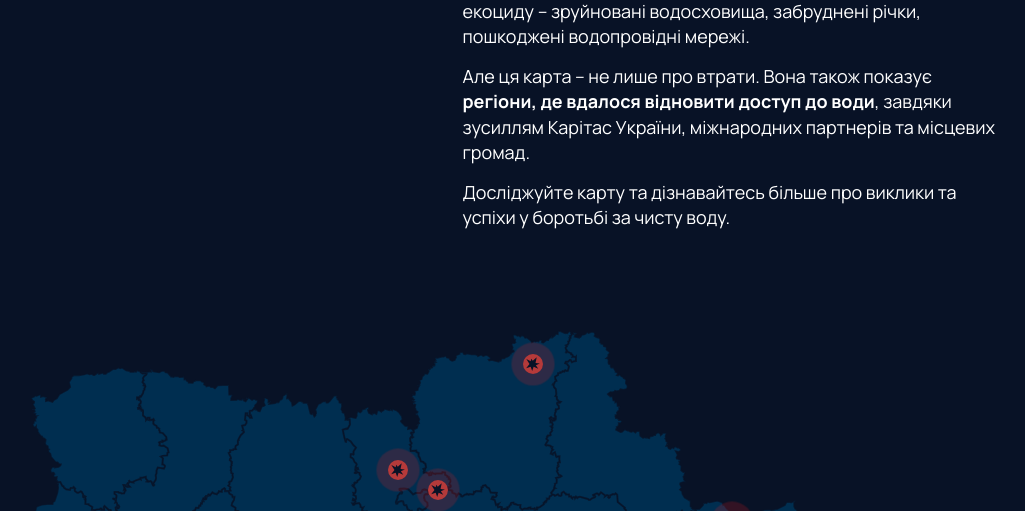
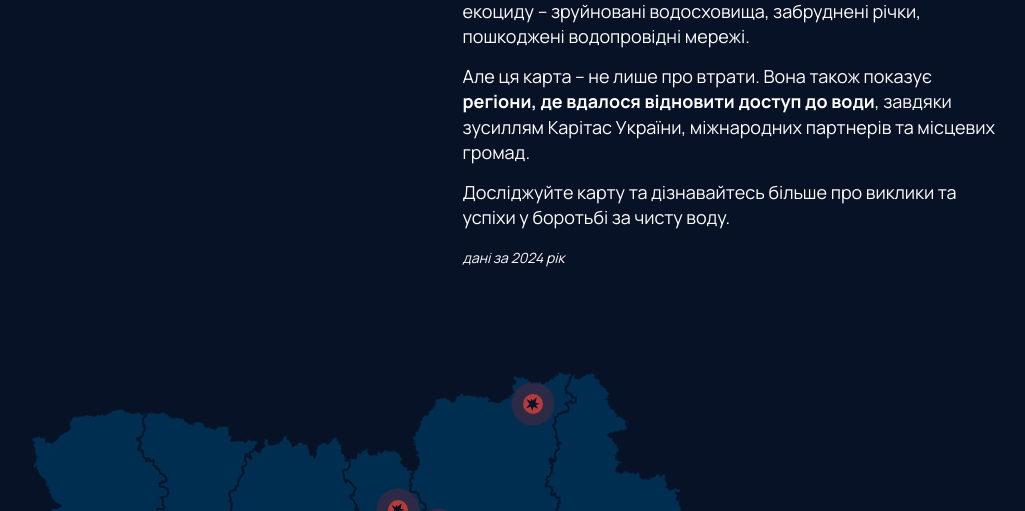
Before and after one commit to kseniia90/Wash_in_War, a PHP site: page / in a window 1280 px wide. Shown: the part 2421-2932 px from the top of the page, without its empty margins (192-1217 px from the left). Run offline with PHP 8.4, Linux system fonts and the light colour scheme.

Commit message:
Add note

```diff
--- a/en/index.html
+++ b/en/index.html
@@ -112,6 +112,7 @@
                         <p>An interactive map displays the real scale of the war's impact on Ukraine's water resources. You can see ecocide sites – destroyed reservoirs, polluted rivers, and damaged water supply networks.</p>
                         <p>But this map is not only about losses. It also highlights <b>regions where access to water has been restored</b> thanks to the efforts of Caritas Ukraine, international partners, and local communities.</p>
                         <p>Explore the map to learn more about the challenges and successes in the fight for clean water.</p>
+                        <p class="note">data for 2024</p>
                     </div>
                 </div>
 
--- a/index.html
+++ b/index.html
@@ -119,6 +119,7 @@
                         <p>Але ця карта – не лише про втрати. Вона також показує <b>регіони, де вдалося відновити доступ
                             до води</b>, завдяки зусиллям Карітас України, міжнародних партнерів та місцевих громад.</p>
                         <p>Досліджуйте карту та дізнавайтесь більше про виклики та успіхи у боротьбі за чисту воду.</p>
+                        <p class="note">дані за 2024 рік</p>
                     </div>
                 </div>
 
--- a/no/index.html
+++ b/no/index.html
@@ -114,6 +114,7 @@
                         <p>Et interaktiv kart viser krigens påvirkning  på Ukrainas vannressurser. Du kan se områder med økologisk katastrofe – ødelagte vannmagasiner, forurensede elver og skadede vannforsyningsnettverk.</p>
                         <p>Men dette kartet handler ikke bare om tap. Det viser også <b>regioner der tilgangen til vann er blitt gjenopprettet</b> takket være innsatsen fra Caritas Ukraina, internasjonale partnere og lokale samfunn.</p>
                         <p>Utforsk kartet for å lære mer om utfordringene og suksessene i kampen for rent vann.</p>
+                        <p class="note">data for 2024</p>
                     </div>
                 </div>
 
--- a/scss/_map.scss
+++ b/scss/_map.scss
@@ -14,6 +14,11 @@
       gap: 15px;
       font-size: 18px;
       line-height: 25.2px;
+
+      .note {
+        font-size: 14px;
+        font-style: italic;
+      }
     }
 
     &.row2 {
```
Also changed, not shown: style.css.
